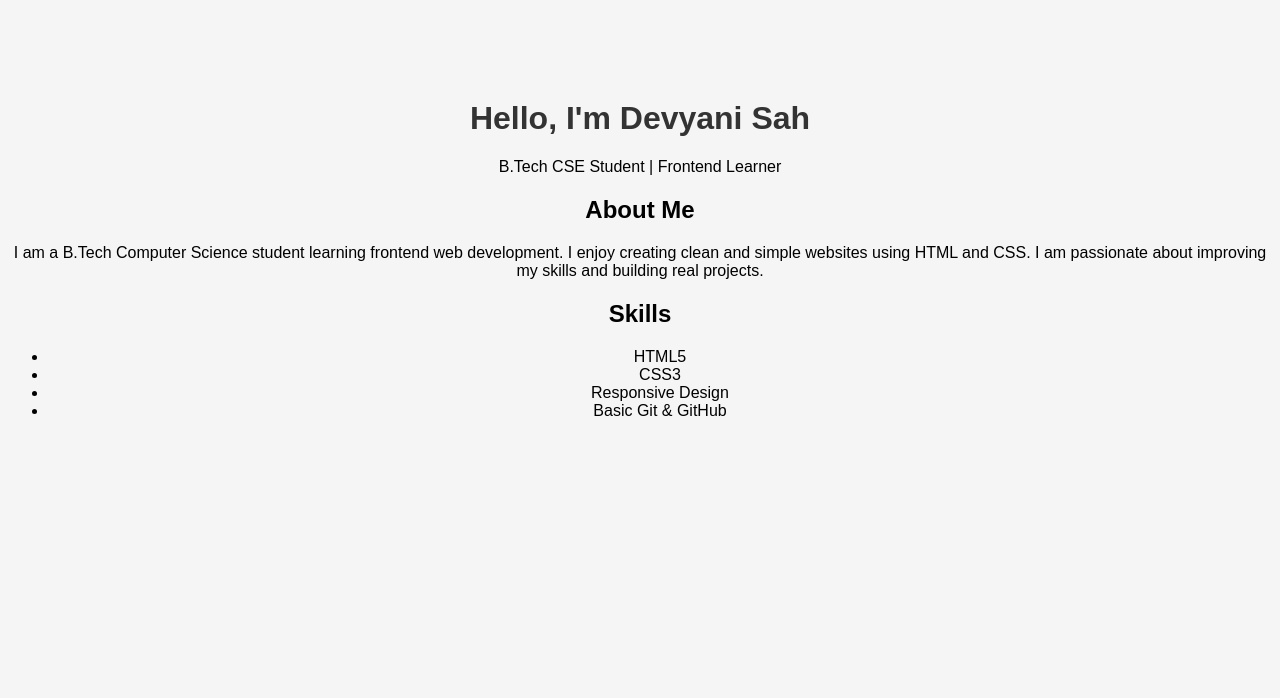
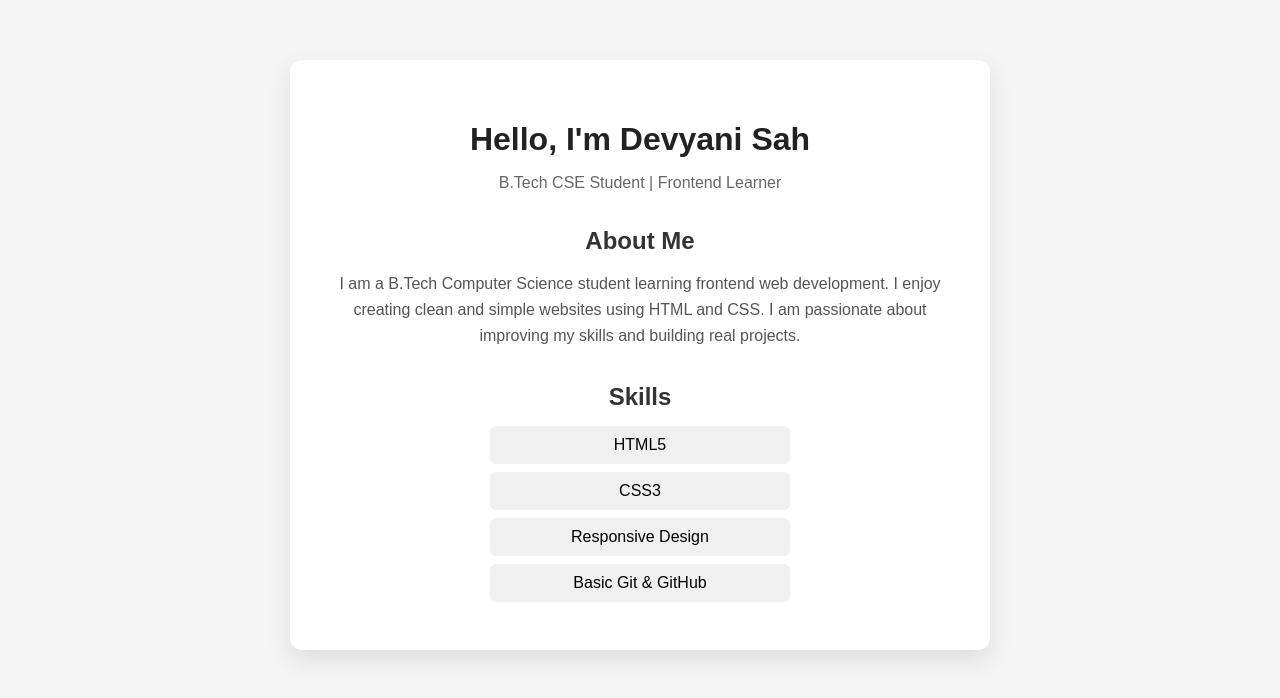
Before and after one commit to devyanisah-web/portfolio-website, a plain HTML site: page index.html in a window 1280 px wide. Drawn offline with Linux system fonts and the light colour scheme.

Commit message:
Update style.css

```diff
--- a/style.css
+++ b/style.css
@@ -1,10 +1,64 @@
+* {
+    box-sizing: border-box;
+}
+
 body {
     font-family: Arial, sans-serif;
+    background-color: #f5f5f5;
+    margin: 0;
+    padding: 0;
+}
+
+.container {
+    max-width: 700px;
+    margin: 60px auto;
+    background: #ffffff;
+    padding: 40px;
+    border-radius: 12px;
+    box-shadow: 0 10px 25px rgba(0, 0, 0, 0.1);
     text-align: center;
-    margin-top: 100px;
-    background-color: #f5f5f5;
 }
 
 h1 {
+    color: #222;
+    margin-bottom: 5px;
+}
+
+.subtitle {
+    color: #666;
+    margin-bottom: 30px;
+    font-size: 16px;
+}
+
+section {
+    margin-top: 35px;
+    text-align: left;
+}
+
+section h2 {
+    text-align: center;
     color: #333;
+    margin-bottom: 15px;
 }
+
+section p {
+    color: #555;
+    line-height: 1.6;
+    text-align: center;
+}
+
+ul {
+    list-style: none;
+    padding: 0;
+    max-width: 300px;
+    margin: 0 auto;
+}
+
+ul li {
+    background: #f0f0f0;
+    margin: 8px 0;
+    padding: 10px;
+    border-radius: 6px;
+    text-align: center;
+    font-weight: 500;
+}
```
